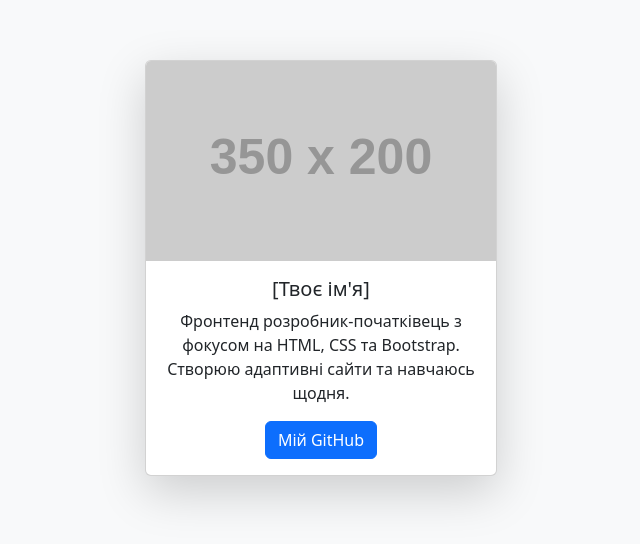
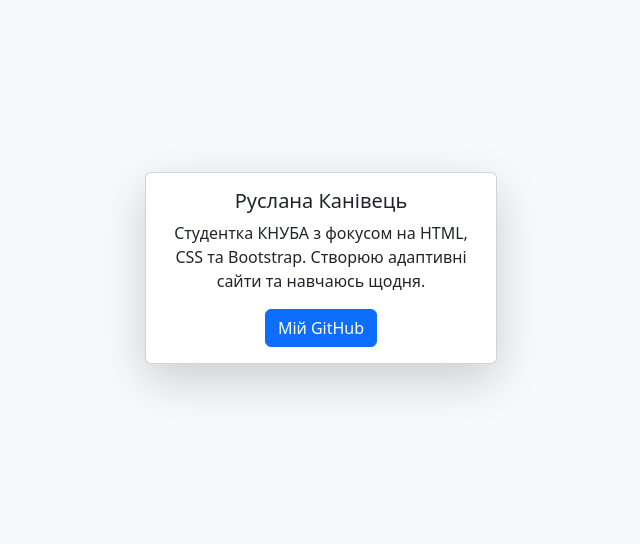
Before and after one commit to Kanivecrr/Ruslana-portfolio, a plain HTML site: page index.html in a window 1280 px wide. Shown: the part 132-676 px from the top of the page, without its empty margins (319-959 px from the left). Drawn offline with nearby package versions, Linux system fonts and the light colour scheme; placeholder pictures from the web are drawn by us.

Commit message:
оновила

```diff
--- a/index.html
+++ b/index.html
@@ -10,10 +10,9 @@
 
 <div class="container d-flex justify-content-center align-items-center vh-100">
   <div class="card shadow-lg" style="width: 22rem;">
-    <img src="https://via.placeholder.com/350x200" class="card-img-top" alt="Аватар">
     <div class="card-body text-center">
-      <h5 class="card-title">[Твоє ім'я]</h5>
-      <p class="card-text">Фронтенд розробник-початківець з фокусом на HTML, CSS та Bootstrap. Створюю адаптивні сайти та навчаюсь щодня.</p>
+      <h5 class="card-title">Руслана Канівець</h5>
+      <p class="card-text">Студентка КНУБА з фокусом на HTML, CSS та Bootstrap. Створюю адаптивні сайти та навчаюсь щодня.</p>
       <a href="https://github.com/твій_нікнейм" class="btn btn-primary" target="_blank">Мій GitHub</a>
     </div>
   </div>
```
